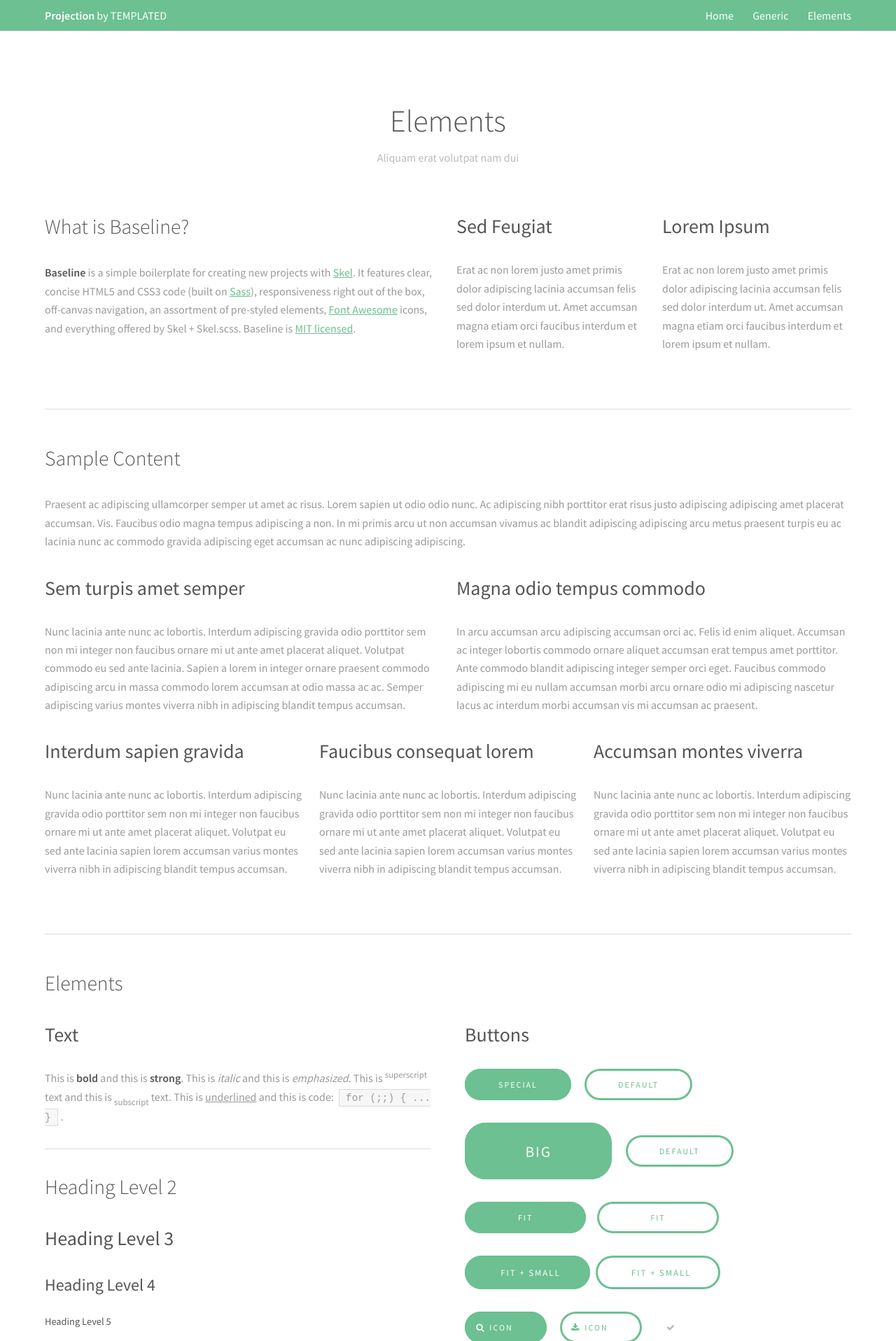
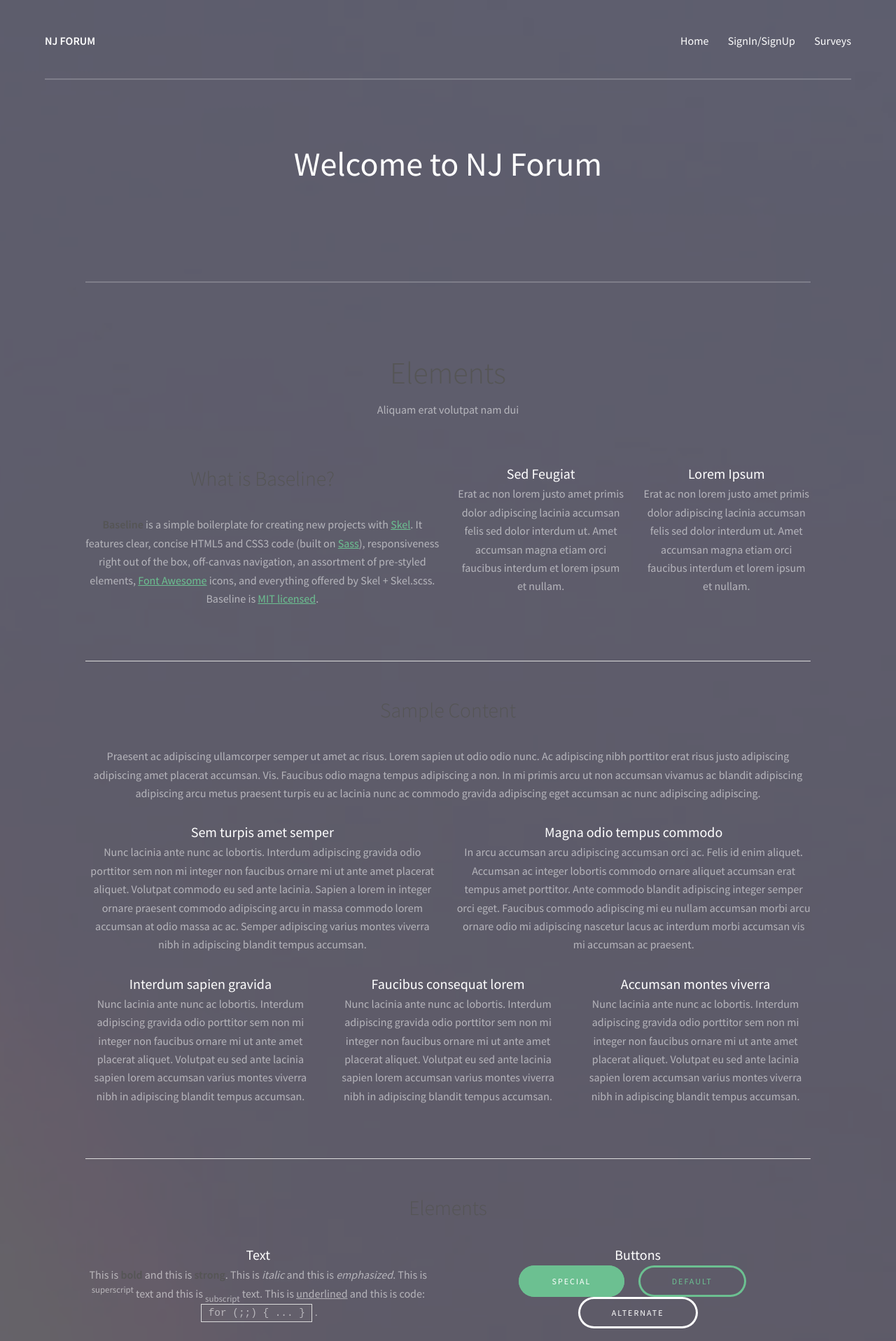
Before and after one commit to EstebanMasson/Public, a PHP site: page /newsite/elements.php in a window 1280 px wide. Shown: the top 1916 px of the page at 70% size. Run offline with PHP 8.4, Linux system fonts and the light colour scheme.

Commit message:
Update elements.php

```diff
--- a/newsite/elements.php
+++ b/newsite/elements.php
@@ -6,25 +6,33 @@
 -->
 <html>
 	<head>
-		<title>Elements - Projection by TEMPLATED</title>
+		<title>NJ Forum</title>
 		<meta charset="utf-8" />
 		<meta name="viewport" content="width=device-width, initial-scale=1" />
 		<link rel="stylesheet" href="assets/css/main.css" />
 	</head>
-	<body class="subpage">
+	<body>
 
 		<!-- Header -->
 			<header id="header">
 				<div class="inner">
-					<a href="index.html" class="logo"><strong>Projection</strong> by TEMPLATED</a>
+					<a href="index.php" class="logo"><strong>NJ FORUM</strong></a>
 					<nav id="nav">
 						<a href="index.php">Home</a>
-						<a href="generic.php">Generic</a>
-						<a href="elements.php">Elements</a>
+						<a href="login.php">SignIn/SignUp</a>
+						<a href="surveys.php">Surveys</a>
 					</nav>
 					<a href="#navPanel" class="navPanelToggle"><span class="fa fa-bars"></span></a>
 				</div>
 			</header>
+
+		<!-- Banner -->
+			<section id="banner">
+				<div class="inner">
+					<header>
+						<h1>Welcome to NJ Forum</h1>
+
+					</header>
 
 		<!-- Main -->
 			<section id="main" class="wrapper">
```
